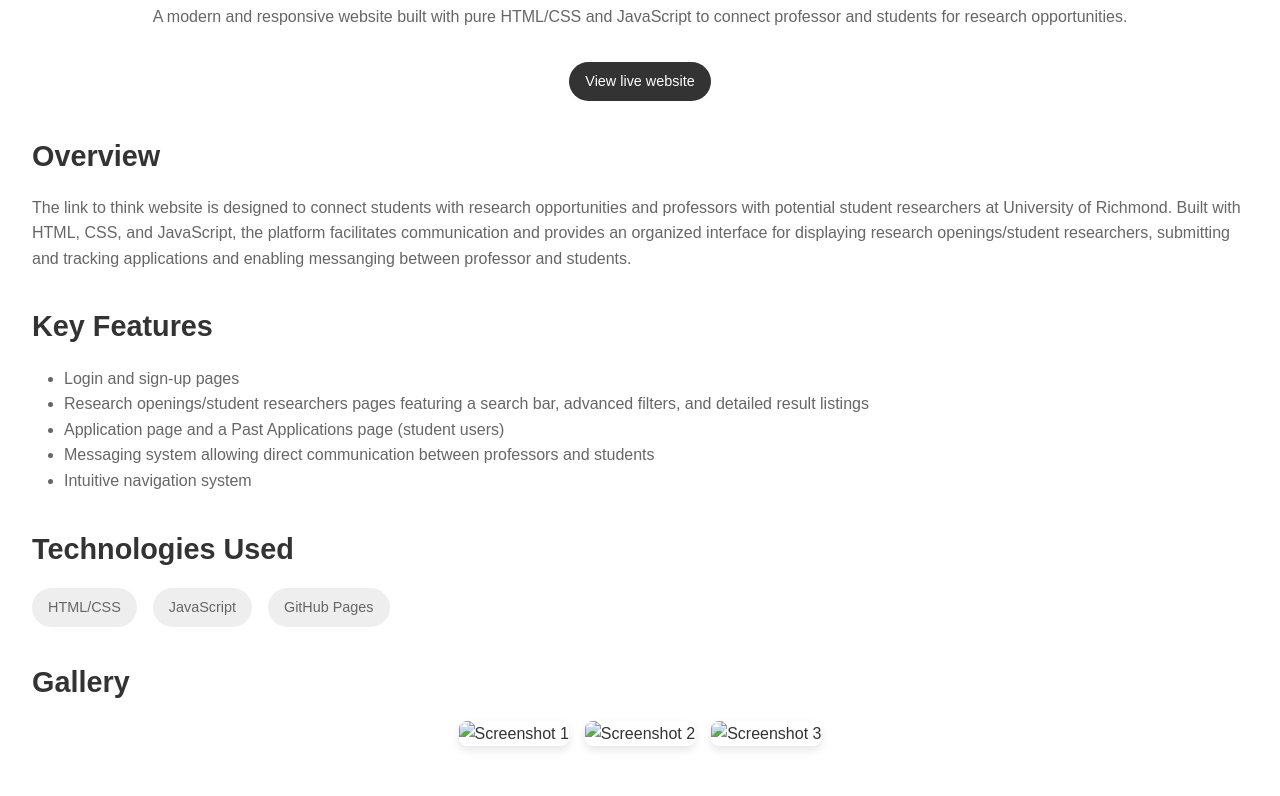
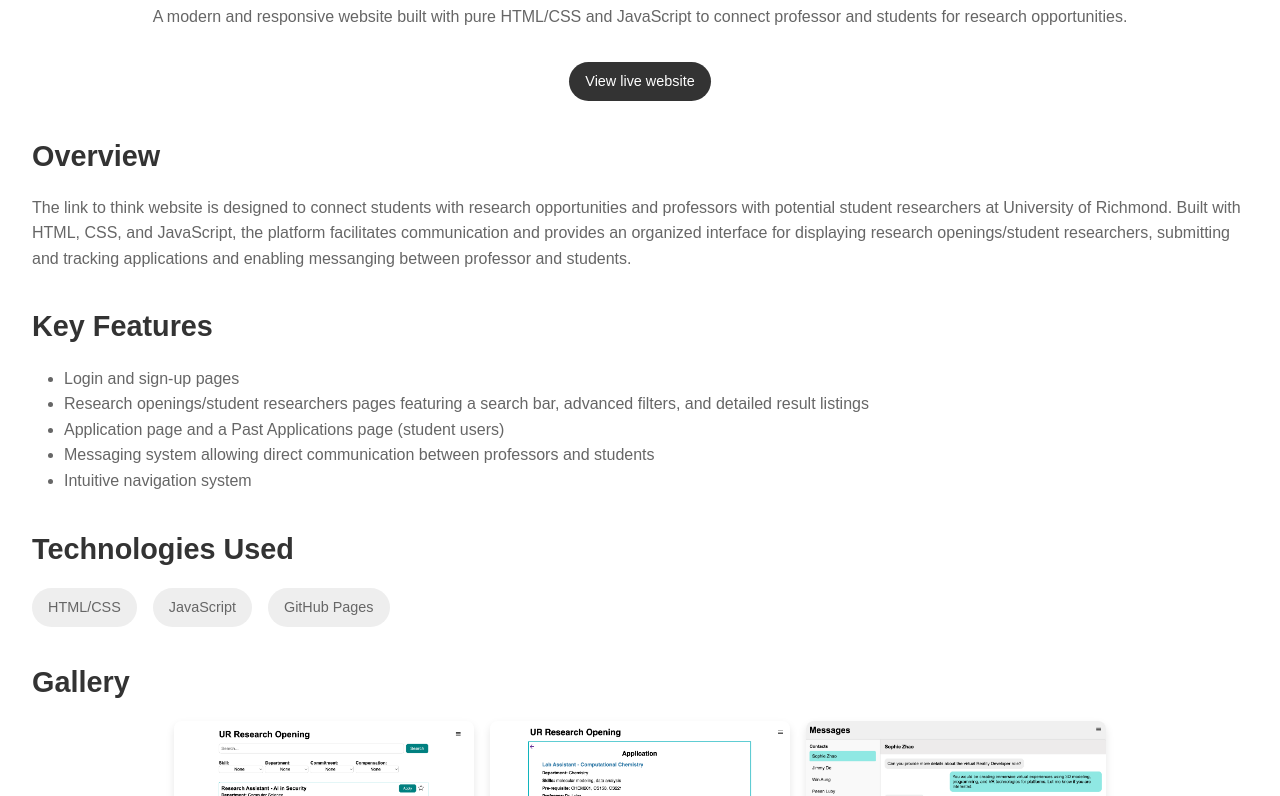
Before and after one commit to KexuanZhao/portfolio, a plain HTML site: page project1.html in a window 1280 px wide. Shown: the part 156-952 px from the top of the page. Drawn offline with Linux system fonts and the light colour scheme; the site is published under a folder, as on GitHub Pages, so addresses that start at the root find nothing.

Commit message:
Update img path

```diff
--- a/project1.html
+++ b/project1.html
@@ -67,9 +67,9 @@
     <div class="project-gallery">
       <h2>Gallery</h2>
       <div class="gallery-images">
-        <img src="/img/p11.png" alt="Screenshot 1">
-        <img src="/img/p12.png" alt="Screenshot 2">
-        <img src="/img/p13.png" alt="Screenshot 3">
+        <img src="img/p11.png" alt="Screenshot 1">
+        <img src="img/p12.png" alt="Screenshot 2">
+        <img src="img/p13.png" alt="Screenshot 3">
       </div>
     </div>
   </div>
```
